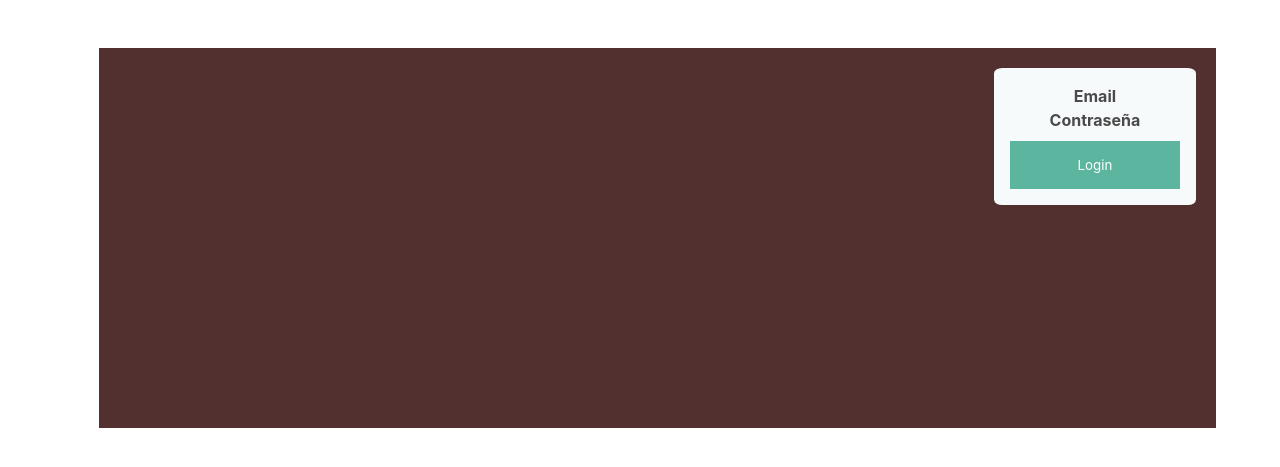
After one commit to Fila2Basuras/fila2_basuras, a Flask app: page /login in a window 1280 px wide; the page is wider, and only the part inside the window is pictured. The commit adds this page. Shown: the top 467 px of that part. Run offline with Flask 2, Linux system fonts and the light colour scheme; some libraries are stand-ins or nearby versions.

Commit message:
login to maquina

```diff
--- a/src/main.py
+++ b/src/main.py
@@ -1,4 +1,4 @@
-from flask import Flask, render_template, redirect, request, url_for
+from flask import Flask, render_template, redirect, request, url_for, session
 from libreria import *
 import os
 
@@ -6,15 +6,71 @@ from pymongo import MongoClient
 
 app = Flask(__name__)
 
+
+# crear una clave secreta para session
+app.secret_key = 'si te metes el dedo en el ojo te duele'
+
+
 MONGO_URL_ATLAS = 'mongodb+srv://admin:TGTnmlU06H27VEf0@cluster0-6nuch.mongodb.net/test?retryWrites=true&w=majority'
 client = MongoClient(MONGO_URL_ATLAS, ssl_cert_reqs=False)
 db = client['agenda_residuos']
 collection = db['calendario']
+collection_usuario = db['usuarios']
 
-@app.route('/', methods=['GET', 'POST'])
-def index():
-    ejemplo = list(collection.find({}))
-    return render_template('index.html', ejemplo=ejemplo)
+
+@app.route('/')
+def inicio():
+    if 'email' in session:
+        return redirect(url_for('createCalendario'))
+    texto = 'Rellene los datos del formulario'
+    return render_template('inicio.html', texto = texto)
+
+
+@app.route('/', methods=['POST'])
+def inicioSesion():
+    if 'email' in session:
+        return redirect(url_for('createCalendario'))
+    texto = 'Rellene los datos del formulario'
+    nombre = request.form.get("nombre")
+    apellidos = request.form.get("apellidos")
+    email = request.form.get("email")
+    password = request.form.get("contrasena")
+    localidad = request.form.get("localidad")
+    emailOK = collection.find({'usuario' : 'usuario'})
+    v = True
+    for i in emailOK:
+        emailBD = i['email']
+        if emailBD == email:
+            texto = 'email'
+            v = False
+            return render_template('inicio.html', texto = texto)
+    if v == True:
+        collection_usuario.insert_one({'usuario' : 'usuario', 'nombre' : nombre, 'apellidos' : apellidos, 'email' : email, 'password' : password, 'localidad' : localidad })
+        session['email'] = email
+        texto = 'Introduzca los datos'
+        return redirect(url_for('createCalendario'))
+    return render_template('inicio.html', texto = texto)
+
+
+@app.route('/login')
+def login():
+    if 'email' in session:
+        return redirect(url_for('createCalendario'))
+    return render_template('login.html')
+
+
+# comprobar el login
+@app.route('/login',methods=['POST'])
+def comprobar():
+    email = request.form.get('email')
+    password = request.form.get('contrasena')
+    # comprobar en mongoDB si existe ese usuario
+    leer_email = list(collection_usuario.find({"usuario" : "usuario", "email" : email}))
+    if leer_email != []:
+        for i in leer_email:
+            if i['email'] == email and i['password'] == password:
+                return redirect(url_for('createCalendario'))
+    return render_template('login.html')
 
 
 if __name__ == "__main__":
--- /dev/null
+++ b/src/static/css/style.css
@@ -0,0 +1,73 @@
+/* fondo de inicio */
+.fondo{
+    background-position: center;
+    background-repeat: no-repeat;
+
+    background-size: cover;
+  }
+
+  /* centrar  */
+.formulario0{
+      display: flex;
+      justify-content: center;
+      align-items: center;
+  }
+
+
+/* login */
+.bg-img {
+    background-color: rgb(83, 48, 48);
+    min-height: 380px;
+    background-position: center;
+    background-repeat: no-repeat;
+    background-size: cover;
+    position: relative;
+  }
+
+  .logear {
+    position: absolute;
+    right: 0;
+    margin: 20px;
+    max-width: 300px;
+    padding: 16px;
+    background-color: rgb(246, 250, 250);
+    border-radius: 4%;
+  }
+
+  .botonLogin {
+    background-color: rgb(76, 175, 150);
+    color: white;
+    padding: 16px 20px;
+    border: none;
+    cursor: pointer;
+    width: 100%;
+    opacity: 0.9;
+    margin-top: 5%;
+  }
+
+  .botonLogin:hover {
+    opacity: 1;
+    background-color: rgb(4, 206, 162);
+  }
+
+
+
+  .container {
+    display: block;
+    padding-left: 35px;
+    margin-bottom: 14px;
+    cursor: pointer;
+    height: 30%;
+    background-color: rgb(255, 255, 255);
+    align-items: center;
+    text-align: center;
+    border-color: white;
+    border-start-end-radius: 12%;
+  }
+
+
+  .container input {
+    position: absolute;
+    opacity: 0;
+    cursor: pointer;
+  }
--- a/src/templates/layout.html
+++ b/src/templates/layout.html
@@ -6,6 +6,8 @@
     <meta name="viewport" content="width=device-width, initial-scale=1.0">
     <meta http-equiv="X-UA-Compatible" content="ie=edge">
     <link rel="stylesheet" href="https://cdn.jsdelivr.net/npm/bulma@0.8.0/css/bulma.min.css">
+    <link rel="stylesheet" href="../static/css/style.css">
+
     <title>{% block title %} Basuras - {% endblock %}</title>
 </head>
 
--- /dev/null
+++ b/src/templates/login.html
@@ -0,0 +1,41 @@
+{% extends 'layout.html' %}
+
+{% block main %}
+
+    <div class="bg-img">
+        <form action="/login" method="post" class="logear">
+
+            <label for="email">
+                <b>Email</b>
+                <p class="control has-icons-left has-icons-right">
+                    <input
+                        type="email"
+                        class="input is-rounded"
+                        placeholder="Introduce tu Email"
+                        name="email"
+                        required="required">
+                    <span class="icon is-small is-left">
+                        <i class="fas fa-envelope"></i>
+                    </span>
+                    <span class="icon is-small is-right">
+                        <i class="fas fa-check"></i>
+                    </span>
+                </p>
+
+            </label>
+
+            <label for="psw">
+                <b>Contraseña</b>
+            </label>
+            <input
+                type="password"
+                class="input is-rounded"
+                placeholder="****"
+                name="contrasena"
+                required="required">
+
+            <button type="submit" class="botonLogin">Login</button>
+        </form>
+    </div>
+
+{% endblock %}
```
Also changed, not shown: src/templates/index.html (+77 -15 lines).
